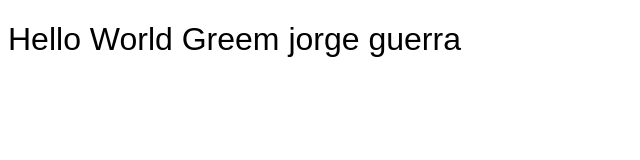
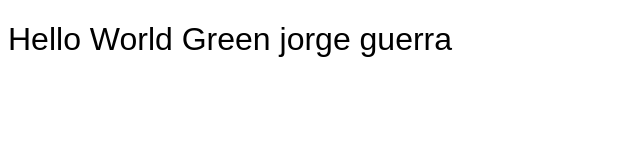
Before and after one commit to jorgelink6/UdacityProjectCapstone, a plain HTML site: page index.html in a window 1280 px wide. Shown: the whole page, without its empty margins (0-640 px from the left). Drawn offline with Linux system fonts and the light colour scheme.

Commit message:
Green added to index

```diff
--- a/index.html
+++ b/index.html
@@ -15,7 +15,7 @@
 <body>
 
     <h1>
-        Hello World Greem jorge guerra
+        Hello World Green jorge guerra
     </h1>
 
 </body>
```
